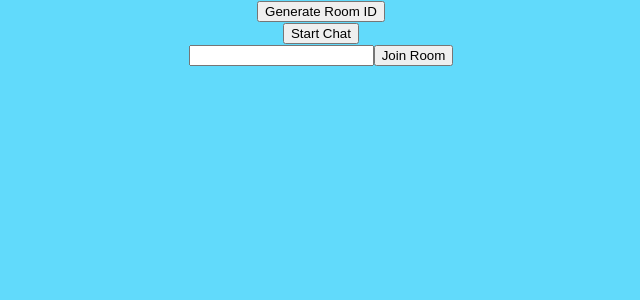
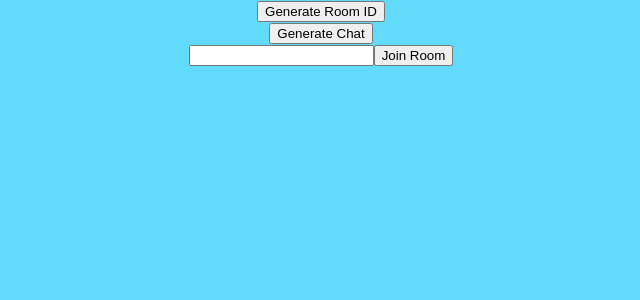
Before and after one commit to sha1thedon/chat-app, a React (Create React App) app in the folder my-chat/: page /joinlobby in a window 1280 px wide. Shown: the top 300 px of the page, without its empty margins (319-959 px from the left). Built offline with nearby package versions, Linux system fonts and the light colour scheme; no server answers.

Commit message:
loop through lobby list in joinroom

```diff
--- a/my-chat/src/App.js
+++ b/my-chat/src/App.js
@@ -16,7 +16,7 @@ let wsAddress = 'ws://localhost'
  let ws = "ws://localhost:8082"
  let s = new WebSocket (ws)
 
- const lobbyList = []
+ let lobbyList = []
  const userList = []
  const lobby = {
   'id': 0,
@@ -28,6 +28,8 @@ let wsAddress = 'ws://localhost'
 function App (){
   const [input, setInput] = useState('')
   const navigate = useNavigate()
+
+  let isJoiner = false
 
   lobbyList.push(1234)
   console.log('lobby list at app.js is ', lobbyList)
@@ -48,6 +50,7 @@ function App (){
 
 
   const createRoom = () => {
+    console.log('generateLobby: lobbyList is ', lobbyList)
     const newLobby = {
       'id': generateRoomID(),
       'users': userList,
@@ -55,17 +58,16 @@ function App (){
       'messages': []
     }
     lobbyList.push(newLobby)
-    console.log('generateLobby: lobbyList is ', lobbyList)
 
 
-    lobbyList.forEach(function(item){
-      if (input === item.id){
-        navigate('/homepage')
-      }
-      else{console.log('try again')}
-    })
+      navigate('/homepage')
 
-  }
+
+    }
+
+
+
+
 
 
   const generateRoomID = () => {
@@ -77,7 +79,18 @@ function App (){
 }
 
   const joinRoom = () => {
+    console.log('lobby list at joinroom is ', lobbyList)
     console.log(input)
+
+    lobbyList.forEach(function(item){
+      console.log('item is ', item)
+      console.log('item.id = ', item.id)
+      if (input === item.id){
+
+        navigate('/homepage')
+      }
+      else{console.log('try again')}
+    })
 
   }
   const checkCurrentRoomID = (event) => {
@@ -92,9 +105,9 @@ function App (){
 
     <div className='App'>
       <button onClick={generateRoomID}>Generate Room ID</button>
-      <RouteButton buttonText={'Start Chat'} pageClickHandler={createRoom}></RouteButton>
+      <RouteButton buttonText={'Generate Chat'} pageClickHandler={createRoom} isjoiner={false}></RouteButton>
       <input id='room-id-input' type='text' value = {input} onChange={checkCurrentRoomID}/>
-      <button onClick={createRoom}>Join Room</button>
+      <button onClick={joinRoom} isJoiner={true}>Join Room</button>
 
       <Routes>
       <Route path = '/' element = {<Login/>}/>
--- a/my-chat/src/components/MessageBox.js
+++ b/my-chat/src/components/MessageBox.js
@@ -34,13 +34,13 @@ const MessageBox = ({socket, s}) => {
       }
 
 
-      // s.onmessage = ({ data }) => {
-      //   console.log('message from server', data)
-      //   console.log(data)
-      //   const myNewArray = [...message]
-      //   myNewArray.push(data)
-      //   setMessage(myNewArray)
-      // }
+      s.onmessage = ({ data }) => {
+        console.log('message from server', data)
+        console.log(data)
+        const myNewArray = [...message]
+        myNewArray.push(data)
+        setMessage(myNewArray)
+      }
 
     const onInputHandler = (event) => {
         if(validMessage(event.target.value)){
```
